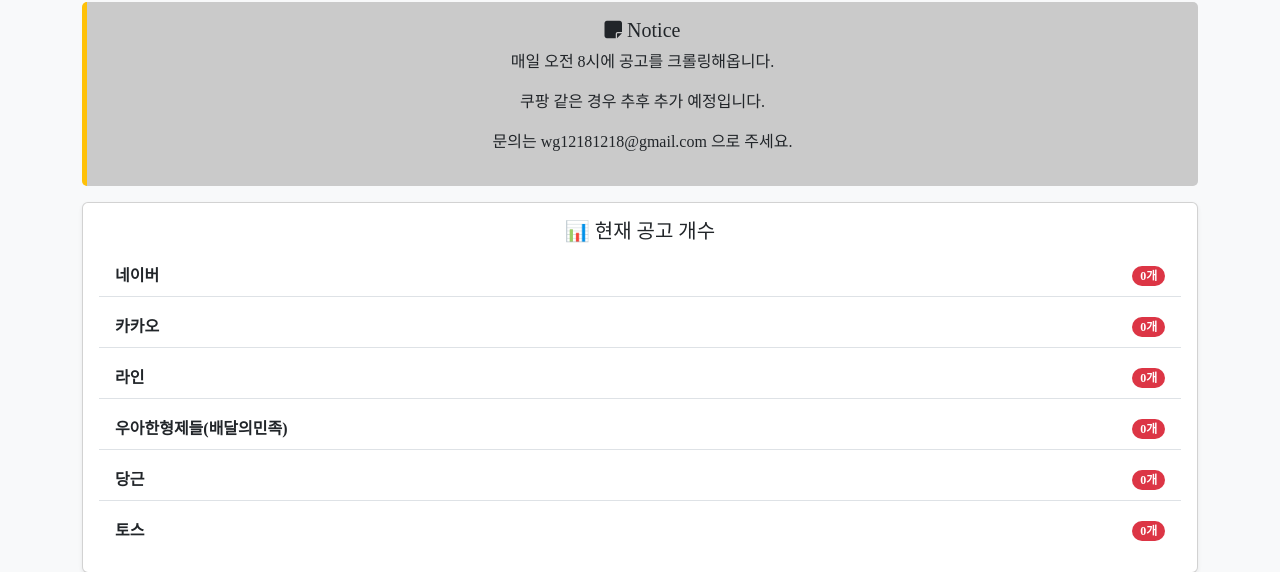
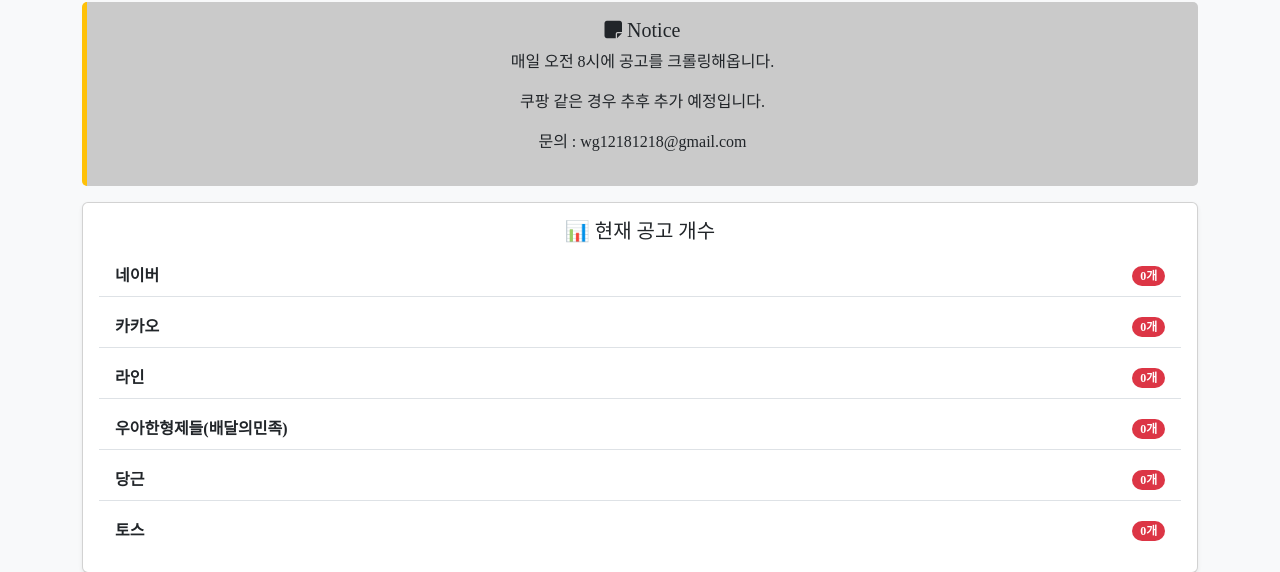
Before and after one commit to Anas-wg/bigtech_intern_crawler, a Flask app: page / in a window 1280 px wide. Shown: the part 114-686 px from the top of the page. Run offline with Flask 3, Linux system fonts and the light colour scheme; data that the repository does not hold is empty; some libraries are stand-ins or nearby versions; some web fonts are replaced.

Commit message:
UI : 문의 메일 수정

```diff
--- a/intern_zip/templates/index.html
+++ b/intern_zip/templates/index.html
@@ -133,7 +133,7 @@
         <h5><i class="fa-solid fa-note-sticky"></i> Notice</h5>
         <p>매일 오전 8시에 공고를 크롤링해옵니다.</p>
         <p>쿠팡 같은 경우 추후 추가 예정입니다.</p>
-        <p>문의는 wg12181218@gmail.com 으로 주세요.</p>
+        <p>문의 : wg12181218@gmail.com</p>
       </div>
 
       <!-- 🔹 회사별 공고 개수 (카드 스타일 적용) -->
```
